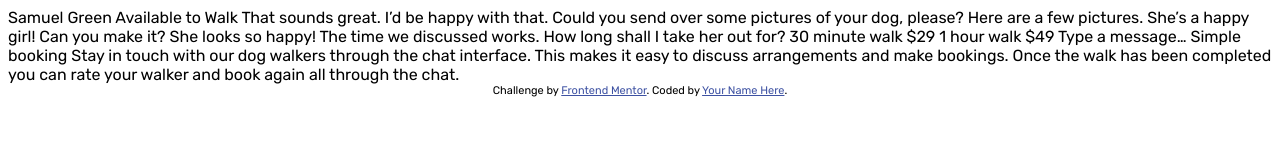
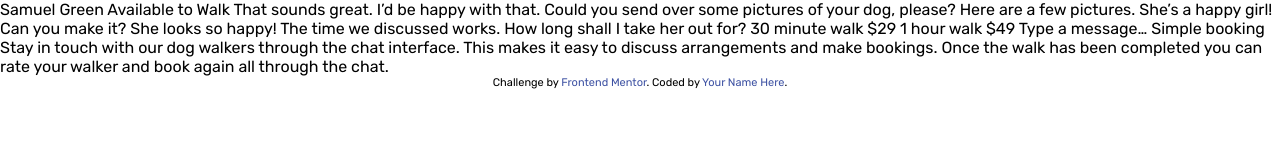
Before and after one commit to abe-m1/chat-app-illustration, a website: page index.html in a window 1280 px wide. Drawn offline with Linux system fonts and the light colour scheme.

Commit message:
style reset

```diff
--- a/scss/main.scss
+++ b/scss/main.scss
@@ -1,4 +1,25 @@
 @import url('https://fonts.googleapis.com/css2?family=Rubik:wght@400;500;700&display=swap');
+
+//reset
+*,
+*::before,
+*::after {
+  margin: 0;
+  padding: 0;
+  outline: 0;
+  box-sizing: border-box;
+}
+
+img {
+  width: 100%;
+}
+ul {
+  list-style-type: none;
+}
+
+a {
+  text-decoration: none;
+}
 
 body {
   font-family: 'Rubik', sans-serif;
```
Also changed, not shown: css/style.css.
